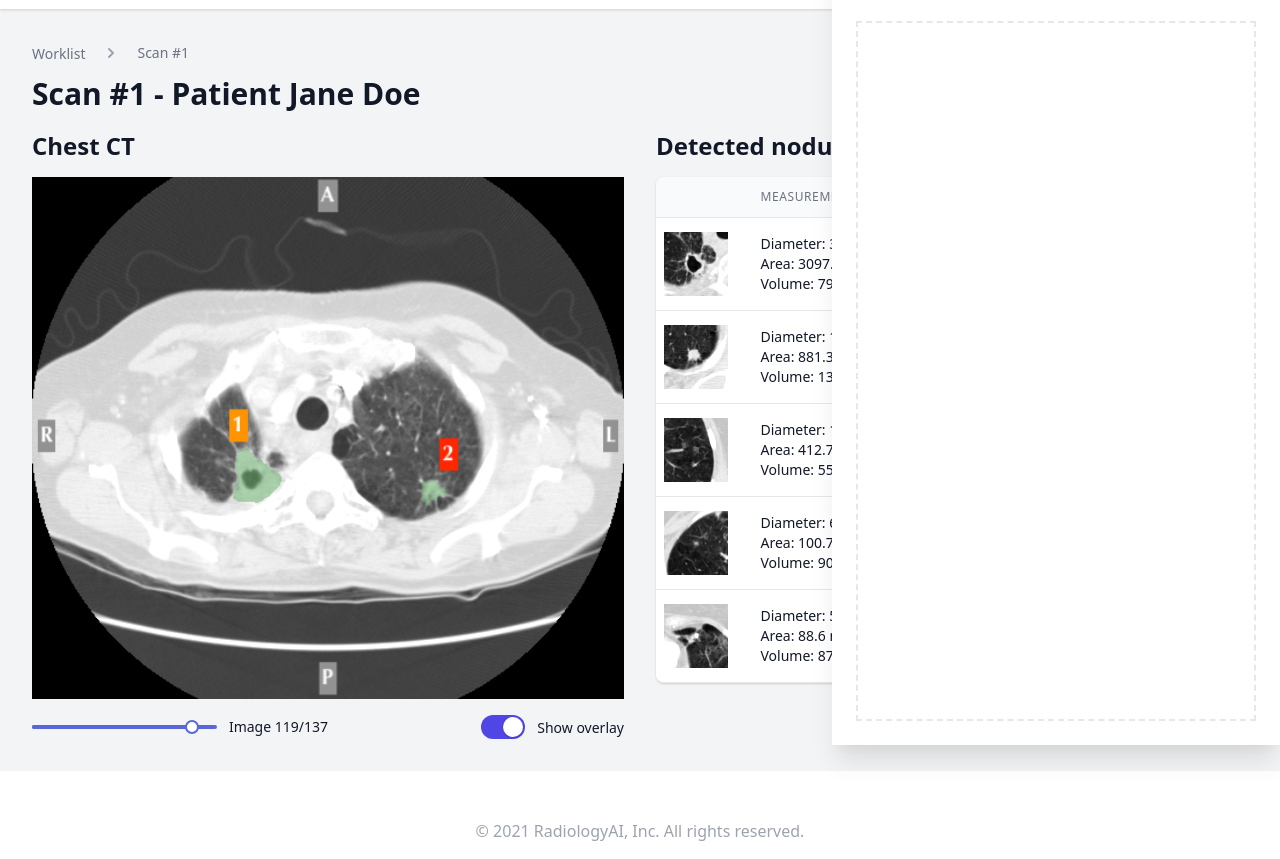
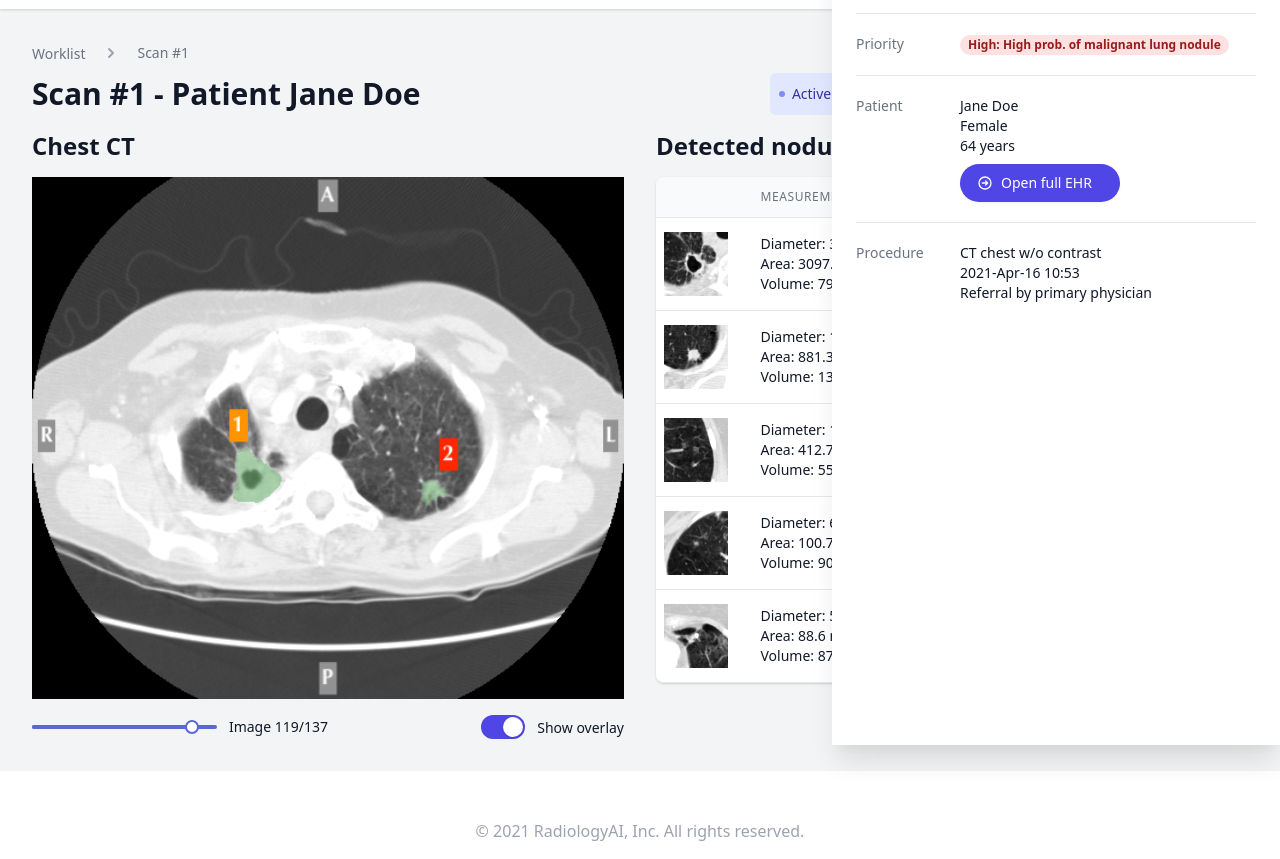
Before and after one commit to felixpeters/xai-radiology-app, a Gatsby site: page /scans/1 in a window 1280 px wide. Both pictures are taken after a click on the button "Scan details". Shown: the part 55-914 px from the top of the page. Built offline with nearby package versions, Linux system fonts and the light colour scheme; Gatsby itself is replaced by a stand-in of ours.

Commit message:
add scan details and active AI badge

```diff
--- a/src/templates/scan.js
+++ b/src/templates/scan.js
@@ -1,7 +1,8 @@
 import React from "react"
+import classnames from "classnames"
 import { Fragment, useState } from "react"
 import { Dialog, Transition } from "@headlessui/react"
-import { XIcon } from "@heroicons/react/outline"
+import { XIcon, ArrowCircleRightIcon } from "@heroicons/react/outline"
 import { Link, graphql } from "gatsby"
 import {
   ClipboardListIcon,
@@ -71,6 +72,16 @@ function Scan({ data }) {
               </h1>
             </div>
             <div className="mt-4 flex-shrink-0 flex md:mt-0 md:ml-4">
+              <span className="mr-4 inline-flex items-center px-2.5 py-0.5 rounded-md text-sm font-medium bg-indigo-100 text-indigo-800 hover:bg-indigo-200 cursor-pointer">
+                <svg
+                  className="-ml-0.5 mr-1.5 h-2 w-2 text-indigo-400"
+                  fill="currentColor"
+                  viewBox="0 0 8 8"
+                >
+                  <circle cx={4} cy={4} r={3} />
+                </svg>
+                Active AI: Nodule detection & classification
+              </span>
               <button
                 onClick={() => setScanInfoOpen(true)}
                 type="button"
@@ -129,13 +140,79 @@ function Scan({ data }) {
                           </div>
                         </div>
                       </div>
-                      <div className="mt-6 relative flex-1 px-4 sm:px-6">
+                      <div className="mt-4 relative flex-1 px-4 sm:px-6">
                         {/* Replace with your content */}
                         <div className="absolute inset-0 px-4 sm:px-6">
-                          <div
-                            className="h-full border-2 border-dashed border-gray-200"
-                            aria-hidden="true"
-                          />
+                          <div className="border-t border-gray-200 px-4 py-5 sm:p-0">
+                            <dl className="sm:divide-y sm:divide-gray-200">
+                              <div className="py-4 sm:py-5 sm:grid sm:grid-cols-4 sm:gap-4 ">
+                                <dt className="text-sm font-medium text-gray-500">
+                                  Priority
+                                </dt>
+                                <dd className="mt-1 text-sm text-gray-900 sm:mt-0 sm:col-span-3">
+                                  <span
+                                    className={classnames(
+                                      "px-2 inline-flex text-xs leading-5 font-semibold rounded-full",
+                                      {
+                                        "bg-red-100 text-red-800":
+                                          scan.priority.code == "High",
+                                        "bg-yellow-100 text-yellow-800":
+                                          scan.priority.code == "Medium",
+                                        "bg-green-100 text-green-800":
+                                          scan.priority.code == "Low",
+                                      }
+                                    )}
+                                  >
+                                    {scan.priority.code}:{" "}
+                                    {scan.priority.explanation}
+                                  </span>
+                                </dd>
+                              </div>
+                              <div className="py-4 sm:py-5 sm:grid sm:grid-cols-4 sm:gap-4 ">
+                                <dt className="text-sm font-medium text-gray-500">
+                                  Patient
+                                </dt>
+                                <dd className="mt-1 text-sm text-gray-900 sm:mt-0 sm:col-span-3">
+                                  <div className="flex flex-col">
+                                    <div className="text-sm text-gray-900">
+                                      {scan.patient.name}
+                                    </div>
+                                    <div className="text-sm text-gray-900">
+                                      {scan.patient.sex}
+                                    </div>
+                                    <div className="text-sm text-gray-900">
+                                      {scan.patient.age} years
+                                    </div>
+                                    <button
+                                      type="button"
+                                      className="inline-flex w-40 items-center mt-2 px-4 py-2 border border-transparent rounded-full shadow-sm text-sm font-medium text-white bg-indigo-600 hover:bg-indigo-700 focus:outline-none focus:ring-2 focus:ring-offset-2 focus:ring-indigo-500"
+                                    >
+                                      <ArrowCircleRightIcon className="h-4 w-4 text-white mr-2" />
+                                      Open full EHR
+                                    </button>
+                                  </div>
+                                </dd>
+                              </div>
+                              <div className="py-4 sm:py-5 sm:grid sm:grid-cols-4 sm:gap-4 ">
+                                <dt className="text-sm font-medium text-gray-500">
+                                  Procedure
+                                </dt>
+                                <dd className="mt-1 text-sm text-gray-900 sm:mt-0 sm:col-span-3">
+                                  <div className="flex flex-col">
+                                    <div className="text-sm text-gray-900">
+                                      {scan.procedure.name}
+                                    </div>
+                                    <div className="text-sm text-gray-900">
+                                      {scan.procedure.datetime}
+                                    </div>
+                                    <div className="text-sm text-gray-900">
+                                      {scan.procedure.reason}
+                                    </div>
+                                  </div>
+                                </dd>
+                              </div>
+                            </dl>
+                          </div>
                         </div>
                         {/* /End replace */}
                       </div>
@@ -154,11 +231,19 @@ export const query = graphql`
   query ScanbyId($scanId: String!) {
     scansJson(id: { eq: $scanId }) {
       id
+      priority {
+        code
+        explanation
+      }
       patient {
         name
+        sex
+        age
       }
       procedure {
         datetime
+        name
+        reason
       }
       images {
         raw
@@ -184,11 +269,19 @@ Scan.propTypes = {
   data: PropTypes.shape({
     scansJson: PropTypes.shape({
       id: PropTypes.string.isRequired,
+      priority: PropTypes.shape({
+        code: PropTypes.string,
+        explanation: PropTypes.string,
+      }),
       patient: PropTypes.shape({
         name: PropTypes.string,
+        sex: PropTypes.string,
+        age: PropTypes.number,
       }),
-      procecure: PropTypes.shape({
+      procedure: PropTypes.shape({
+        name: PropTypes.string,
         datetime: PropTypes.string,
+        reason: PropTypes.string,
       }),
       images: PropTypes.shape({
         raw: PropTypes.string,
```
